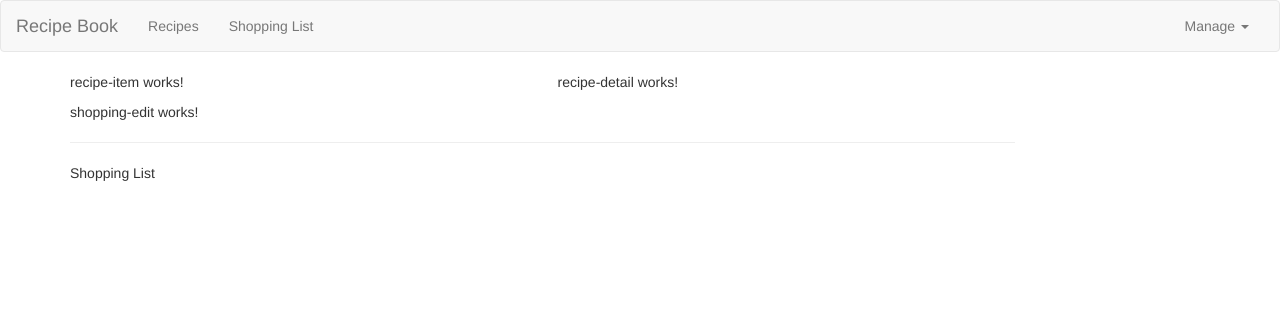
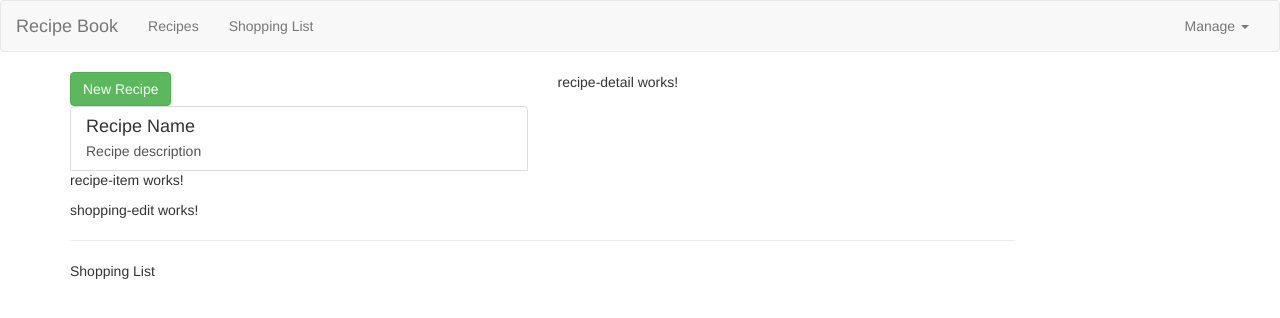
Before and after one commit to mspdl/angular-the_complete_guide_2022, an Angular app in the folder shopping_list/: page / in a window 1280 px wide. Shown: the top 318 px of the page. Built offline with nearby package versions, Linux system fonts and the light colour scheme.

Commit message:
Adding Content to the Recipes Components

```diff
--- a/shopping_list/src/app/recipes/recipe-list/recipe-list.component.html
+++ b/shopping_list/src/app/recipes/recipe-list/recipe-list.component.html
@@ -1 +1,19 @@
-<app-recipe-item></app-recipe-item>
+<div class="row">
+  <div class="col-xs-12">
+    <button class="btn btn-success">New Recipe</button>
+  </div>
+</div>
+<div class="row">
+  <div class="col-xs-12">
+    <a href="#" class="list-group-item clearfix">
+      <div class="pull-left">
+        <h4 class="list-group-item-heading">Recipe Name</h4>
+        <p class="list-group-item-text">Recipe description</p>
+      </div>
+      <span class="pull-right">
+        <img src="" alt="" class="img-responsive" style="max-height: 50px" />
+      </span>
+    </a>
+    <app-recipe-item></app-recipe-item>
+  </div>
+</div>
--- a/shopping_list/src/app/recipes/recipe-list/recipe-list.component.ts
+++ b/shopping_list/src/app/recipes/recipe-list/recipe-list.component.ts
@@ -1,15 +1,17 @@
-import { Component, OnInit } from '@angular/core';
+import { Component } from '@angular/core';
+import { Recipe } from '../recipe.module';
 
 @Component({
   selector: 'app-recipe-list',
   templateUrl: './recipe-list.component.html',
-  styleUrls: ['./recipe-list.component.css']
+  styleUrls: ['./recipe-list.component.css'],
 })
-export class RecipeListComponent implements OnInit {
-
-  constructor() { }
-
-  ngOnInit(): void {
-  }
-
+export class RecipeListComponent {
+  recipes: Recipe[] = [
+    new Recipe(
+      'Test Recipe',
+      'Test Recipe Description',
+      'https://img.buzzfeed.com/tasty-app-user-assets-prod-us-east-1/tips/1d204ad1b42644ae9675a44ed1e6a887.jpeg'
+    ),
+  ];
 }
--- a/shopping_list/src/app/recipes/recipes.component.ts
+++ b/shopping_list/src/app/recipes/recipes.component.ts
@@ -1,14 +1,9 @@
-import { Component, OnInit } from '@angular/core';
+import { Component } from '@angular/core';
+import { Recipe } from './recipe.module';
 
 @Component({
   selector: 'app-recipes',
   templateUrl: './recipes.component.html',
   styleUrls: ['./recipes.component.css'],
 })
-export class RecipesComponent implements OnInit {
-  recipes = [];
-
-  constructor() {}
-
-  ngOnInit(): void {}
-}
+export class RecipesComponent {}
```
